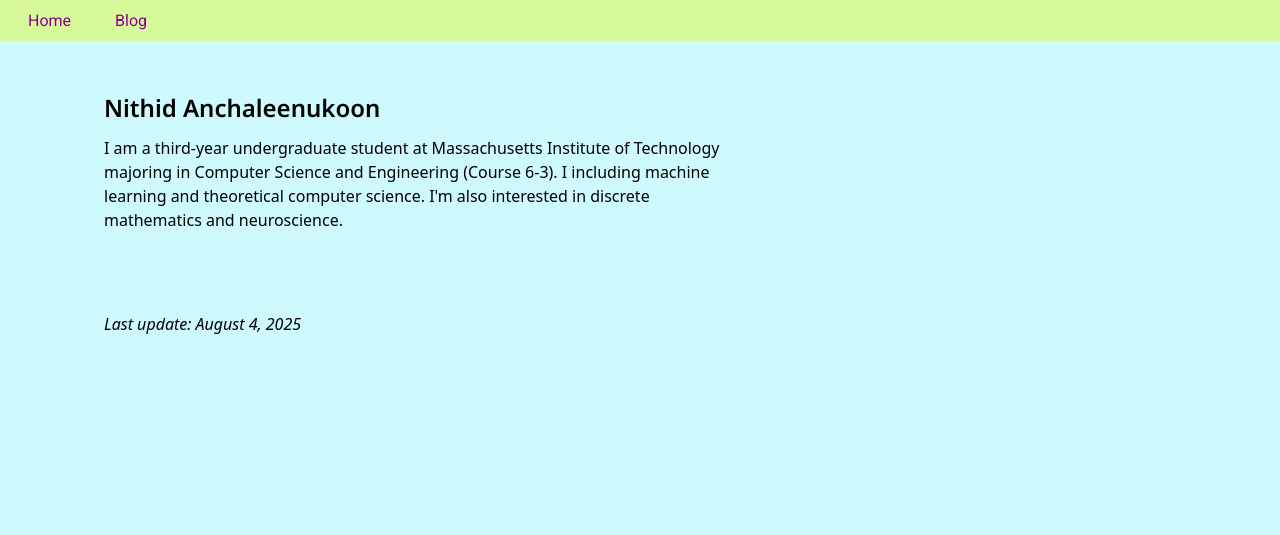
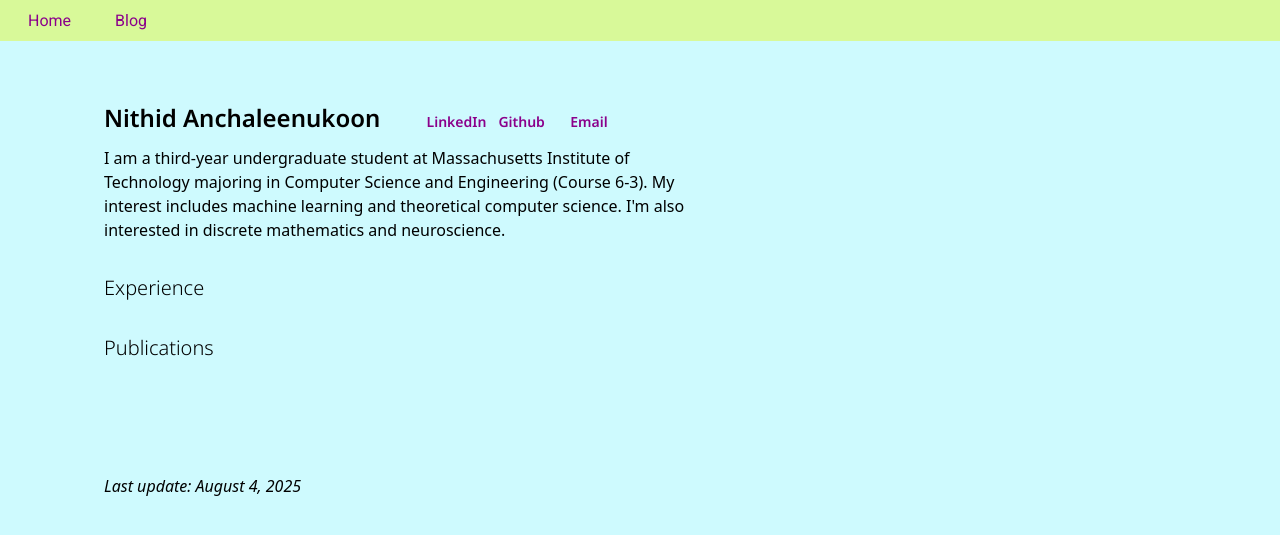
Before and after one commit to psi241/psi241.github.io, a Jekyll site: the page built from index.html, in a window 1280 px wide. Shown: the top 535 px of the page. Built offline with Jekyll 4.4.1, drawn with Linux system fonts in a browser that asks for light colours.

Commit message:
Add sections in home

```diff
--- a/_includes/home.html
+++ b/_includes/home.html
@@ -1,14 +1,34 @@
+<div class = "flex flex-col gap-y-8">
+    <div>
         <div>
         <h1 class = "text-2xl noto-sans-header mt-3 mb-3">
             Nithid Anchaleenukoon
+             <span class = "text-sm mt-5 mx-10 inline-grid grid-cols-3 gap-3">
+            <a href = "https://www.linkedin.com/in/nithid-anchaleenukoon-0815b8320" target = "_blank">LinkedIn</a>
+            <a href = "https://github.com/psi241" target = "_blank">Github</a>
+            <a href = "mailto:nithidan@mit.edu" target = "_blank">Email</a>
+            </span>
         </h1>
 
-<p class="w-3/5">
-I am a third-year undergraduate student at Massachusetts Institute of Technology majoring in Computer Science and Engineering (Course 6-3). I including machine learning and theoretical computer science. I'm also interested in discrete mathematics and neuroscience.
+        </div>
+        <p class="w-2/3 max-w-150">
+        I am a third-year undergraduate student at Massachusetts Institute of Technology majoring in Computer Science and Engineering (Course 6-3). My interest includes machine learning and theoretical computer science. I'm also interested in discrete mathematics and neuroscience.
         </p>
+    </div>
+
+    <div>
+        <h2 class="text-xl noto-sans-body">
+            Experience
+        </h2>
+    </div>
+
+    <div>
+        <h2 class="text-xl noto-sans-body">
+            Publications
+        </h2>
+    </div>
 
     <p class = "mt-20">
         <i>Last update: August 4, 2025</i>
     </p>
-
 </div>
```
Lines whose indentation alone changed are shown as unchanged.
